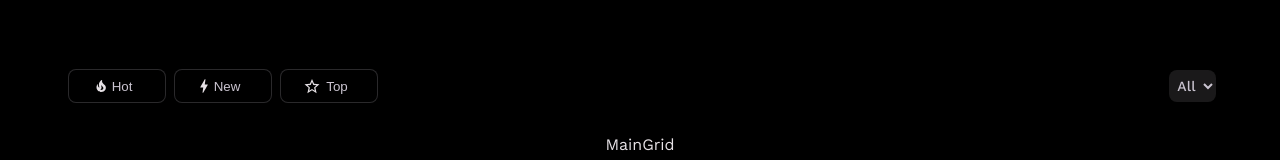
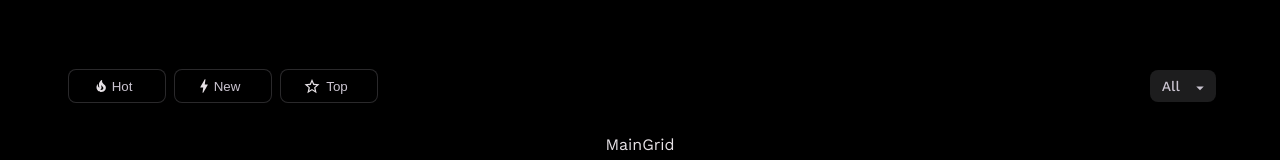
Before and after one commit to em-twines/NightBloom, a React (Create React App) app: page / in a window 1280 px wide. Shown: the part 529-689 px from the top of the page. Built offline with nearby package versions, Linux system fonts and the light colour scheme.

Commit message:
dropdown menu for icon bar complete barring content

```diff
--- a/src/App.css
+++ b/src/App.css
@@ -151,9 +151,6 @@ button.enter:hover {
   border-style: solid;
   border-width: 1px;
   border-color: #CAC4D035;
-    font-family: 'Work Sans';
-    font-style: normal;
-    font-weight: 500;
   font-size: 14px;
   line-height: 20px;
   display: flex;
@@ -180,6 +177,7 @@ button.enter:hover {
 }
 
 .icons-select{
+  margin: 0;
   justify-content: center;
   align-items: center;
   height: 2rem;
@@ -193,21 +191,49 @@ button.enter:hover {
   display: flex;
   text-align: center;
   letter-spacing: 0.1px;
-    /* background-color: black; */
   color: #CAC4D0;
   cursor: pointer;
-    background-color: #CAC4D020;
-    /* background: linear-gradient(0deg, rgba(208, 188, 255, 0.05), rgba(208, 188, 255, 0.05)), #1C1B1F; */
-    /* M3/Elevation Dark/1 */
-    /* box-shadow: 0px 1px 3px 1px rgba(0, 0, 0, 0.15), 0px 1px 2px rgba(0, 0, 0, 0.3); */
   border: none;
-
-
 }
-
-
 
 .grid-item{
   width: 100%;
+}
 
+.dropdown-container {
+  border-radius: .5rem;
+  background-color: #CAC4D025;
+  padding: 0rem .5rem 0rem .5rem;
 }
+
+.dropdown-input {
+  padding: 0rem .25rem 0rem .25rem;
+  display: flex;
+  align-items: center;
+  justify-content: space-between;
+  user-select: none;
+}
+
+.dropdown-menu{
+  border-radius: .5rem;
+  background-color: #CAC4D025;
+  position: absolute;
+  overflow: auto;
+  max-height: 150px;
+  transform: translateY(1rem);
+  z-index: 1;
+}
+
+.dropdown-item{
+  padding: .5rem;
+  cursor: pointer;
+}
+
+.dropdown-item:hover{
+  background-color: #CAC4D0;
+  color: black;
+}
+
+.icons-triangle{
+padding-left: 1rem;
+}
--- a/src/components/IconsBar.jsx
+++ b/src/components/IconsBar.jsx
@@ -1,32 +1,42 @@
 import React from "react";
 
 import hot from "../media/hot.svg";
-import newIcon from '../media/new.svg';
-import top from '../media/star.svg';
+import newIcon from "../media/new.svg";
+import top from "../media/star.svg";
+import SelectComponent from "./SelectComponent";
 
 
 export default function IconsBar() {
+
+  const options = [
+    { value: "first", label: "first" },
+    { value: "second", label: "second" },
+  ];
+
+
   return (
     <div className="icons-container">
       <div className="icons-left-container">
         <div className="icons-left icons-button">
-          <img src={hot}/>
-          <button className = 'icons-button-span'> Hot</button>
+          <img src={hot} />
+          <button className="icons-button-span">Hot</button>
         </div>
         <div className="icons-left icons-button">
-          <img src={newIcon}/>
-          <button className = 'icons-button-span'> New</button>
+          <img src={newIcon} />
+          <button className="icons-button-span">New</button>
         </div>
         <div className="icons-left icons-button">
-          <img src={top}/>
-          <button className = 'icons-button-span'> Top</button>
+          <img src={top} />
+          <button className="icons-button-span">Top</button>
         </div>
       </div>
-      <select className="icons-right icons-select">
+
+      <SelectComponent placeHolder="All" options={options} />
+      {/* <select className="icons-right icons-select">
         <option value="">All</option>
         <option value="dog">Dog</option>
         <option value="cat">Cat</option>
-      </select>
+      </select> */}
     </div>
   );
 }
--- /dev/null
+++ b/src/components/SelectComponent.jsx
@@ -0,0 +1,51 @@
+import React, { useState, useEffect } from "react";
+import triangle from "../media/triangle.svg";
+
+export default function SelectComponent({ placeHolder, options }) {
+  const [showMenu, setShowMenu] = useState(false);
+
+  useEffect(() => {
+    const handler = () => setShowMenu(false);
+
+    window.addEventListener("click", handler);
+    return () => {
+      window.removeEventListener("click", handler);
+    };
+  });
+
+  const handleInputClick = (e) => {
+    e.stopPropagation();
+    setShowMenu(!showMenu);
+  };
+
+  const getDisplay = () => {
+    return placeHolder;
+  };
+
+
+
+
+
+  return (
+      <div className="dropdown-container icons-right">
+        <div className="dropdown-input icons-select" onClick={handleInputClick}>
+          <div className="dropdown-selected-value">{getDisplay()}</div>
+          <div className="dropdown-tools">
+            <div className="dropdown-tool">
+              <img src={triangle} className = 'icons-triangle' />
+            </div>
+          </div>
+        </div>
+
+        {showMenu && (
+          <div className="dropdown-menu">
+            {options.map((option) => (
+              <div key={option.value} className="dropdown-item">
+                {option.label}
+              </div>
+            ))}
+          </div>
+        )}
+      </div>
+  );
+}
```
Also changed, not shown: src/media/triangle.svg (added), 1 other file (tests, documents, lock files or other folders). Lines whose indentation alone changed are shown as unchanged.
